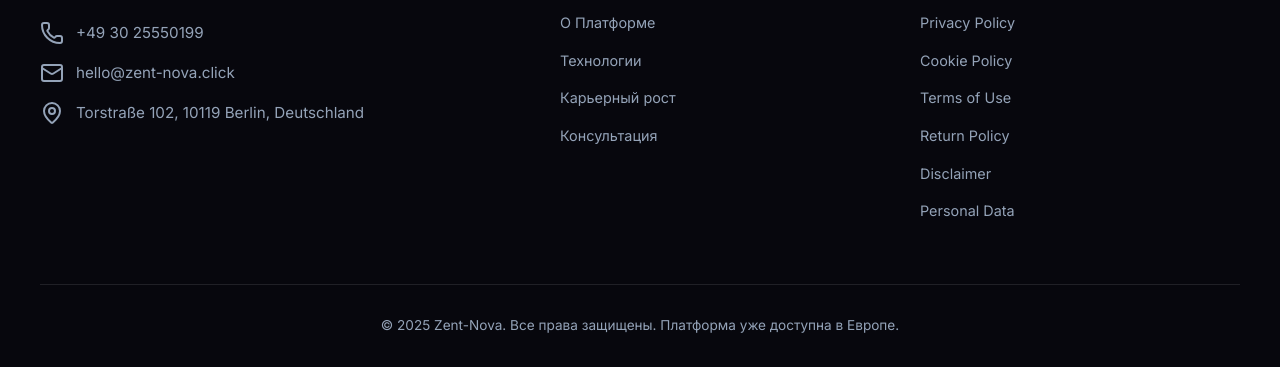
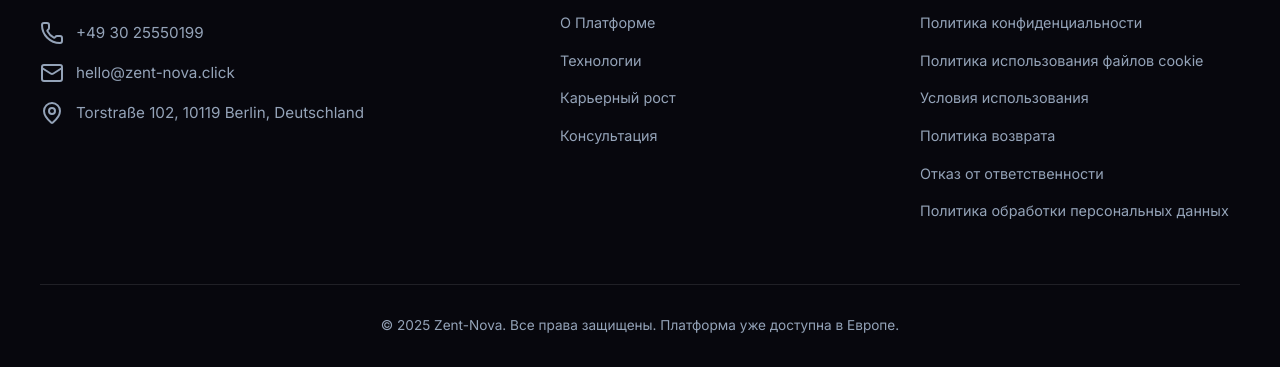
Before and after one commit to Kateryna-Katya/zent-nova, a plain HTML site: page cookies.html in a window 1280 px wide. Shown: the part 2728-3095 px from the top of the page. Drawn offline with nearby package versions, Linux system fonts and the light colour scheme.

Commit message:
Deploying to gh-pages from @ Kateryna-Katya/zent-nova@847b6ab85af5eda47691276245da9d5803386b2b 🚀

```diff
--- a/cookies.html
+++ b/cookies.html
@@ -202,12 +202,12 @@
           <div class="footer__col">
               <h3 class="footer__title">Информация</h3>
               <ul class="footer__legal">
-                  <li><a href="./privacy.html" class="footer__link">Privacy Policy</a></li>
-                  <li><a href="./cookies.html" class="footer__link">Cookie Policy</a></li>
-                  <li><a href="./terms.html" class="footer__link">Terms of Use</a></li>
-                  <li><a href="./return.html" class="footer__link">Return Policy</a></li>
-                  <li><a href="./disclaimer.html" class="footer__link">Disclaimer</a></li>
-                  <li><a href="./personal-data-policy.html" class="footer__link">Personal Data</a></li>
+                  <li><a href="./privacy.html" class="footer__link">Политика конфиденциальности</a></li>
+                  <li><a href="./cookies.html" class="footer__link">Политика использования файлов cookie</a></li>
+                  <li><a href="./terms.html" class="footer__link">Условия использования</a></li>
+                  <li><a href="./return.html" class="footer__link">Политика возврата</a></li>
+                  <li><a href="./disclaimer.html" class="footer__link">Отказ от ответственности</a></li>
+                  <li><a href="./personal-data-policy.html" class="footer__link">Политика обработки персональных данных</a></li>
               </ul>
           </div>
       </div>
```
Also changed, not shown: disclaimer.html (+6 -6 lines), index.html (+8 -8 lines), personal-data-policy.html (+6 -6 lines), privacy.html (+6 -6 lines), return.html (+6 -6 lines), terms.html (+6 -6 lines).
